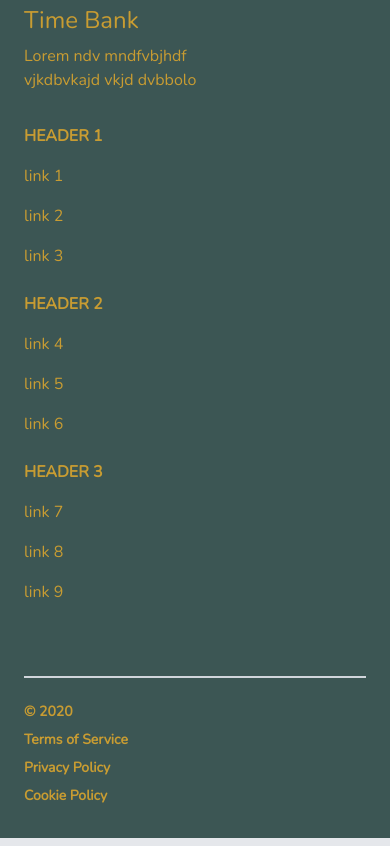
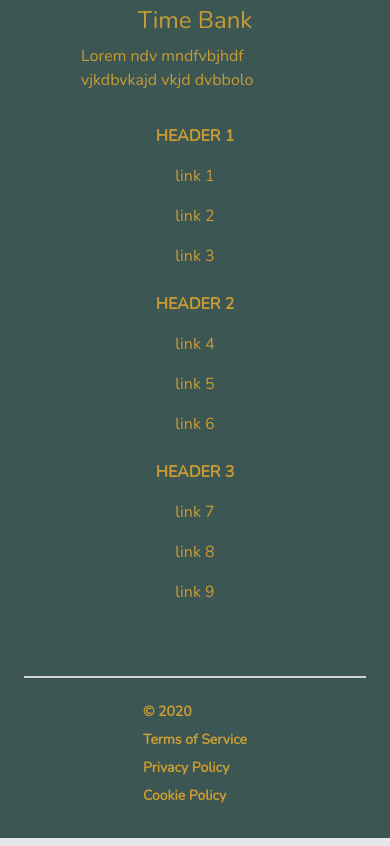
Before and after one commit to DevRyth/Time-Bank-Client, a React (Create React App) app: page /footer in a window 390 px wide. Built offline with nearby package versions, Linux system fonts and the light colour scheme.

Commit message:
footer updated

```diff
--- a/src/sharedComponents/footer/Footer.tsx
+++ b/src/sharedComponents/footer/Footer.tsx
@@ -8,17 +8,17 @@ const Footer: React.FC<Props> = ({ path }) => {
   return (
     <div className=" bg-primary-dark relative pt-1 border-b-8 text-secondary-dark">
       <div className="container mx-auto px-6">
-        <div className="sm:flex sm:mt-8 md:justify-between">
-          <div className="sm:flex flex-col md:flex-row">
-            <div className="flex flex-col mb-6">
+        {/* <div className="sm:flex sm:mt-8"> */}
+        <div className="sm:flex flex-col   md:flex-row justify-between ">
+          <div className="flex flex-col mb-6 sm:flex items-center">
             <div className=" text-2xl mb-2">Time Bank</div>
             <div className="w-2/3">
               Lorem ndv mndfvbjhdf vjkdbvkajd vkjd dvbbolo
             </div>
           </div>
 
-            <div className="mt-8 sm:mt-0 sm:w-full sm:px-8 flex flex-col md:flex-row justify-around ">
-              <div className="flex flex-col">
+          <div className="mt-8 sm:mt-0 sm:w-full sm:px-8 flex flex-col  md:flex-row justify-around mr-auto">
+            <div className="flex flex-col sm:flex items-center">
               <div className="font-bold text-secondary-dark uppercase mb-2">
                 header 1
               </div>
@@ -38,7 +38,7 @@ const Footer: React.FC<Props> = ({ path }) => {
                 </div>
               </div>
             </div>
-              <div className="flex flex-col">
+            <div className="flex flex-col sm:flex items-center">
               <div className="font-bold text-secondary-dark uppercase mt-4 md:mt-0 mb-2">
                 header 2
               </div>
@@ -58,7 +58,7 @@ const Footer: React.FC<Props> = ({ path }) => {
                 </div>
               </div>
             </div>
-              <div className="flex flex-col">
+            <div className="flex flex-col sm:flex items-center">
               <div className="font-bold text-secondary-dark uppercase mt-4 md:mt-0 mb-2">
                 header 3
               </div>
@@ -80,24 +80,24 @@ const Footer: React.FC<Props> = ({ path }) => {
             </div>
           </div>
         </div>
-        </div>
+        {/* </div> */}
       </div>
       <div className="container mx-auto px-6">
-        <div className="mt-16 border-t-2 border-gray-300 flex flex-col items-start md:flex-row justify-around">
+        <div className="sm:flex items-center mt-16 border-t-2 border-gray-300 flex flex-col md:flex-row justify-around ">
           <div className="sm:w-2/3 text-left py-6">
             <div className="md:flex flex-row justify-around">
-              <div className="text-sm text-secondary-dark font-bold mb-2">
+              <div className="sm:text-center text-sm text-secondary-dark font-bold mb-2">
                 © 2020
               </div>
-              <div className="text-sm text-secondary-dark font-bold mb-2">
+              <div className="sm:text-center text-sm text-secondary-dark font-bold mb-2">
                 {" "}
                 Terms of Service
               </div>
-              <div className="text-sm text-secondary-dark font-bold mb-2">
+              <div className="sm:text-center text-sm text-secondary-dark font-bold mb-2">
                 {" "}
                 Privacy Policy
               </div>
-              <div className="text-sm text-secondary-dark font-bold mb-2">
+              <div className="sm:text-center text-sm text-secondary-dark font-bold mb-2">
                 {" "}
                 Cookie Policy
               </div>
```
Lines whose indentation alone changed are shown as unchanged.
